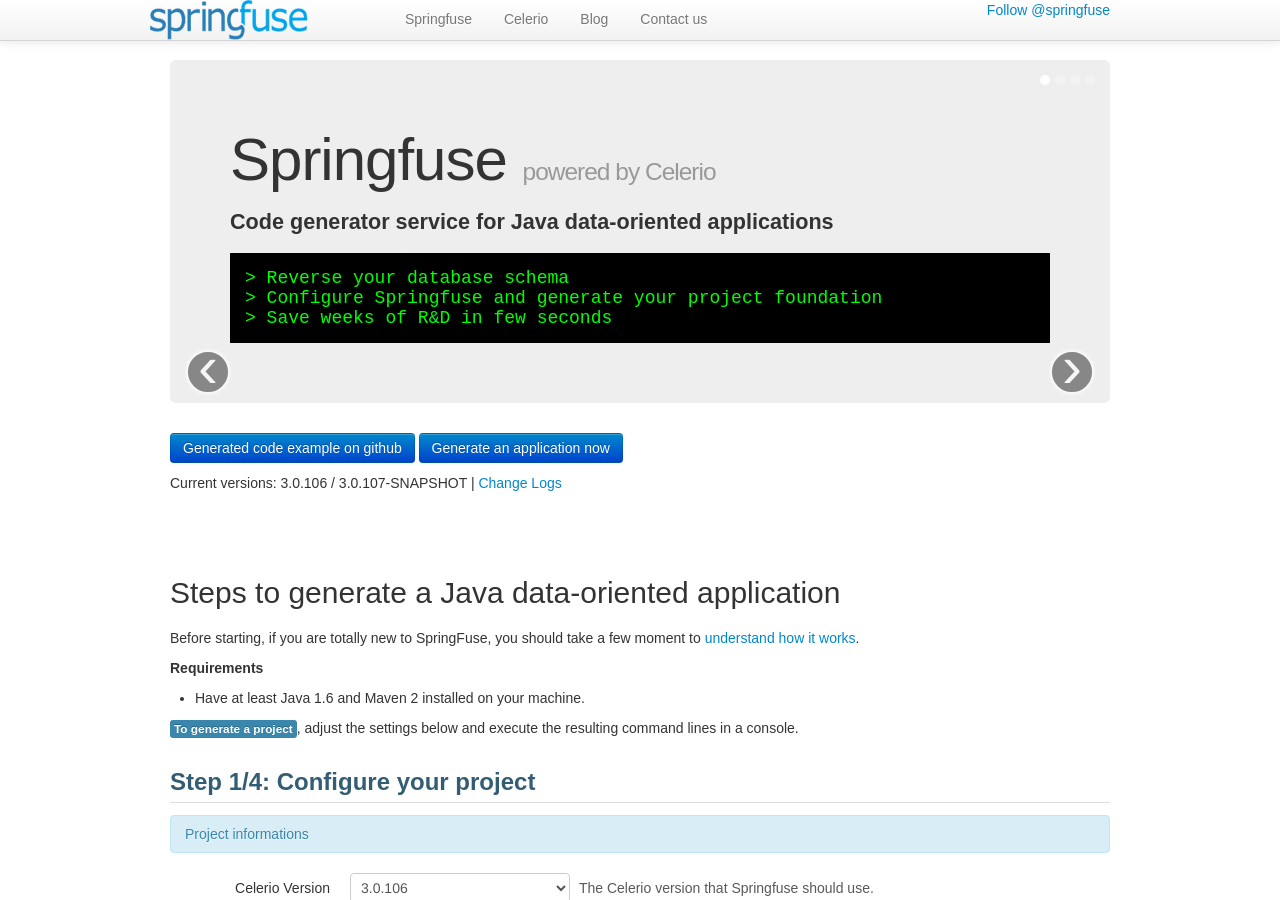
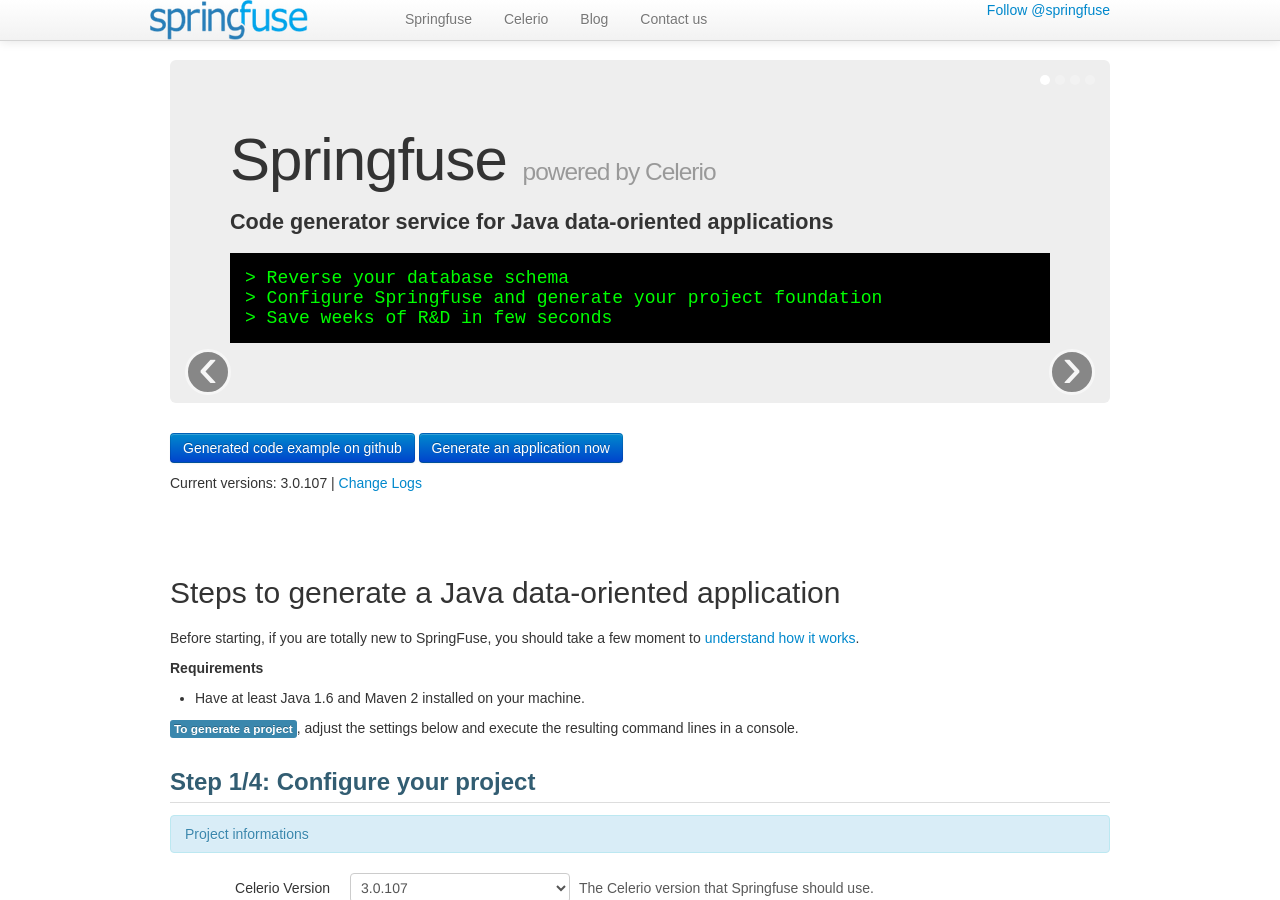
Before and after one commit to springfuse/springfuse.github.com, a Jekyll site: the page built from index.md, in a window 1280 px wide and 900 px high. Built offline with Jekyll 4.4.1, drawn with Linux system fonts in a browser that asks for light colours; Markdown is read by kramdown in place of the engine named in the settings; comment, search, counter and statistics services are not loaded.

Commit message:
release 3.0.107

```diff
--- a/index.md
+++ b/index.md
@@ -64,7 +64,7 @@ $('.carousel').carousel({
 		<a href="#gen" class="btn btn-primary">Generate an application now</a>
 	</p>
 	<p>
-		Current versions: 3.0.106 / 3.0.107-SNAPSHOT | <a href="http://www.jaxio.com/documentation/celerio/changelog.html">Change Logs</a>
+		Current versions: 3.0.107 | <a href="http://www.jaxio.com/documentation/celerio/changelog.html">Change Logs</a>
 	</p>
 </div>
 <a name="gen"></a>
@@ -92,8 +92,8 @@ __Requirements__
     <label class="control-label" for="celerioVersion">Celerio Version</label>
     <div class="controls">
 		<select id="celerioVersion" name="celerioVersion" class="updateCommand">
-			<option value="3.0.106">3.0.106</option>
-			<option value="3.0.107-SNAPSHOT">3.0.107-SNAPSHOT</option>
+			<option value="3.0.107">3.0.107</option>
+<!--			<option value="3.0.108-SNAPSHOT">3.0.108-SNAPSHOT</option> -->
 		</select>
 		<span class="help-inline">The Celerio version that Springfuse should use.</span>
 	</div>
```
Also changed, not shown: confirm.md (+8 -0 lines).
